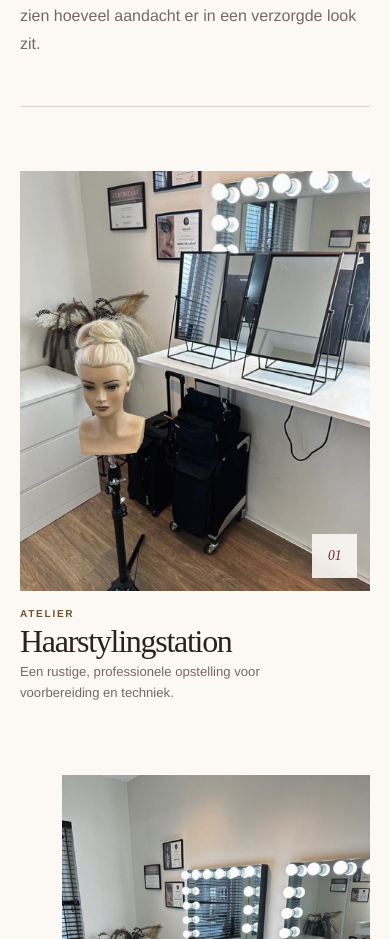
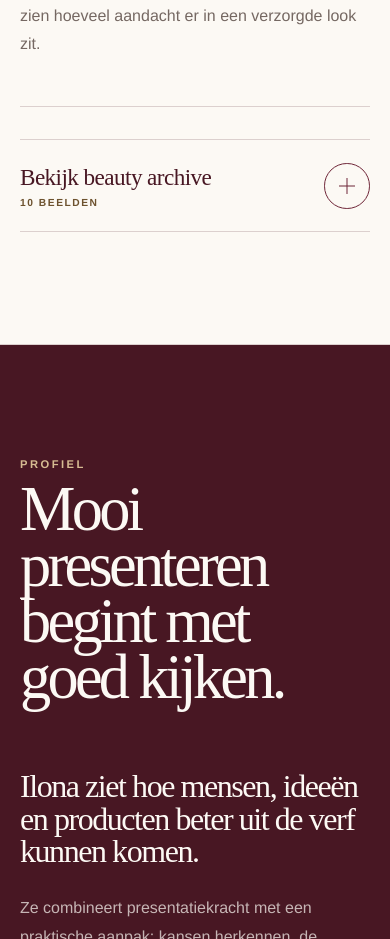
Before and after one commit to AFrederiks2025/ilonafrederiks, a Next.js app: page / in a window 390 px wide. Shown: the part 1860-2799 px from the top of the page. Built offline with nearby package versions, Linux system fonts and the light colour scheme.

Commit message:
Collapse beauty archive by default

```diff
--- a/app/globals.css
+++ b/app/globals.css
@@ -585,6 +585,132 @@ footer {
   line-height: 1.75;
 }
 
+.portfolioDisclosure {
+  margin-top: clamp(2rem, 3.5vw, 3.5rem);
+  border-top: 1px solid var(--line);
+}
+
+.portfolioDisclosure summary {
+  display: flex;
+  align-items: center;
+  justify-content: space-between;
+  gap: 2rem;
+  min-height: 6.5rem;
+  padding: 1.3rem 0;
+  border-bottom: 1px solid var(--line);
+  color: var(--wine-dark);
+  cursor: pointer;
+  list-style: none;
+}
+
+.portfolioDisclosure summary::-webkit-details-marker {
+  display: none;
+}
+
+.portfolioDisclosure summary:focus-visible {
+  outline: 3px solid #d8bd84;
+  outline-offset: 5px;
+  box-shadow: 0 0 0 2px var(--wine-dark);
+}
+
+.portfolioToggleLabel {
+  display: grid;
+  grid-template-columns: auto auto;
+  gap: 0.3rem 1rem;
+  align-items: baseline;
+}
+
+.portfolioToggleLabel > span {
+  font-family: var(--serif);
+  font-size: clamp(1.45rem, 2.3vw, 2.25rem);
+  letter-spacing: -0.025em;
+}
+
+.portfolioToggleLabel small {
+  color: var(--champagne-dark);
+  font-size: 0.64rem;
+  font-weight: 750;
+  letter-spacing: 0.15em;
+  text-transform: uppercase;
+}
+
+.portfolioToggleOpen {
+  display: none;
+}
+
+.portfolioToggleIcon {
+  position: relative;
+  display: block;
+  width: 3.25rem;
+  height: 3.25rem;
+  flex: 0 0 auto;
+  border: 1px solid var(--wine);
+  border-radius: 50%;
+  transition: background-color 220ms ease, transform 320ms var(--ease);
+}
+
+.portfolioToggleIcon::before,
+.portfolioToggleIcon::after {
+  position: absolute;
+  top: 50%;
+  left: 50%;
+  width: 1rem;
+  height: 1px;
+  background: var(--wine);
+  content: "";
+  transform: translate(-50%, -50%);
+  transition: background-color 220ms ease, transform 320ms var(--ease);
+}
+
+.portfolioToggleIcon::after {
+  transform: translate(-50%, -50%) rotate(90deg);
+}
+
+.portfolioDisclosure summary:hover .portfolioToggleIcon {
+  background: var(--wine);
+  transform: scale(1.04);
+}
+
+.portfolioDisclosure summary:hover .portfolioToggleIcon::before,
+.portfolioDisclosure summary:hover .portfolioToggleIcon::after,
+.portfolioDisclosure[open] .portfolioToggleIcon::before,
+.portfolioDisclosure[open] .portfolioToggleIcon::after {
+  background: var(--paper);
+}
+
+.portfolioDisclosure[open] .portfolioToggleClosed {
+  display: none;
+}
+
+.portfolioDisclosure[open] .portfolioToggleOpen {
+  display: inline;
+}
+
+.portfolioDisclosure[open] .portfolioToggleIcon {
+  background: var(--wine);
+  transform: rotate(180deg);
+}
+
+.portfolioDisclosure[open] .portfolioToggleIcon::after {
+  transform: translate(-50%, -50%);
+}
+
+.portfolioDisclosure[open] .portfolioGrid {
+  animation: archiveReveal 520ms var(--ease) both;
+}
+
+@keyframes archiveReveal {
+  from {
+    opacity: 0;
+    transform: translateY(0.75rem);
+  }
+
+  to {
+    opacity: 1;
+    transform: translateY(0);
+  }
+}
+
 .portfolioGrid {
   display: grid;
   grid-template-columns: repeat(12, minmax(0, 1fr));
@@ -1581,6 +1707,21 @@ footer {
     grid-template-columns: 1fr;
   }
 
+  .portfolioDisclosure summary {
+    gap: 1rem;
+    min-height: 5.75rem;
+  }
+
+  .portfolioToggleLabel {
+    grid-template-columns: 1fr;
+    gap: 0.35rem;
+  }
+
+  .portfolioToggleIcon {
+    width: 2.85rem;
+    height: 2.85rem;
+  }
+
   .editorialHeading {
     grid-template-columns: 1fr;
     gap: 1rem;
--- a/app/page.tsx
+++ b/app/page.tsx
@@ -346,6 +346,16 @@ export default function Home() {
             </p>
           </div>
 
+          <details className="portfolioDisclosure">
+            <summary>
+              <span className="portfolioToggleLabel">
+                <span className="portfolioToggleClosed">Bekijk beauty archive</span>
+                <span className="portfolioToggleOpen">Sluit beauty archive</span>
+                <small>{portfolio.length} beelden</small>
+              </span>
+              <span className="portfolioToggleIcon" aria-hidden="true" />
+            </summary>
+
             <div className="portfolioGrid">
               {portfolio.map((item, index) => (
                 <figure
@@ -377,6 +387,7 @@ export default function Home() {
                 </figure>
               ))}
             </div>
+          </details>
         </section>
 
         <section className="profileSection" id="profieltekst" aria-labelledby="profile-title">
```
Also changed, not shown: 1 other file (tests, documents, lock files or other folders). Lines whose indentation alone changed are shown as unchanged.
